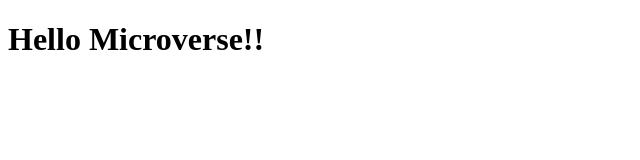
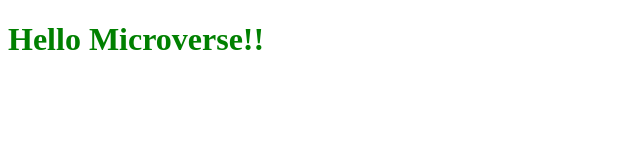
Before and after one commit to joseantonioalc1/hellomicroverse, a website: page index.html in a window 1280 px wide. Shown: the whole page, without its empty margins (0-640 px from the left). Drawn offline with Linux system fonts and the light colour scheme.

Commit message:
Add in index.html a link to styles.css file

```diff
--- a/index.html
+++ b/index.html
@@ -6,7 +6,8 @@
     <meta name="keywords" content="HTML, CSS, JavaScript">
     <meta name="author" content="John Doe">
     <meta name="viewport" content="width=device-width, initial-scale=1.0">
-    <title>Title of the document</title>
+    <title>Hello Microverse!! Project</title>
+    <link rel="stylesheet" href="styles.css">
 </head>
 
 <body>
```
